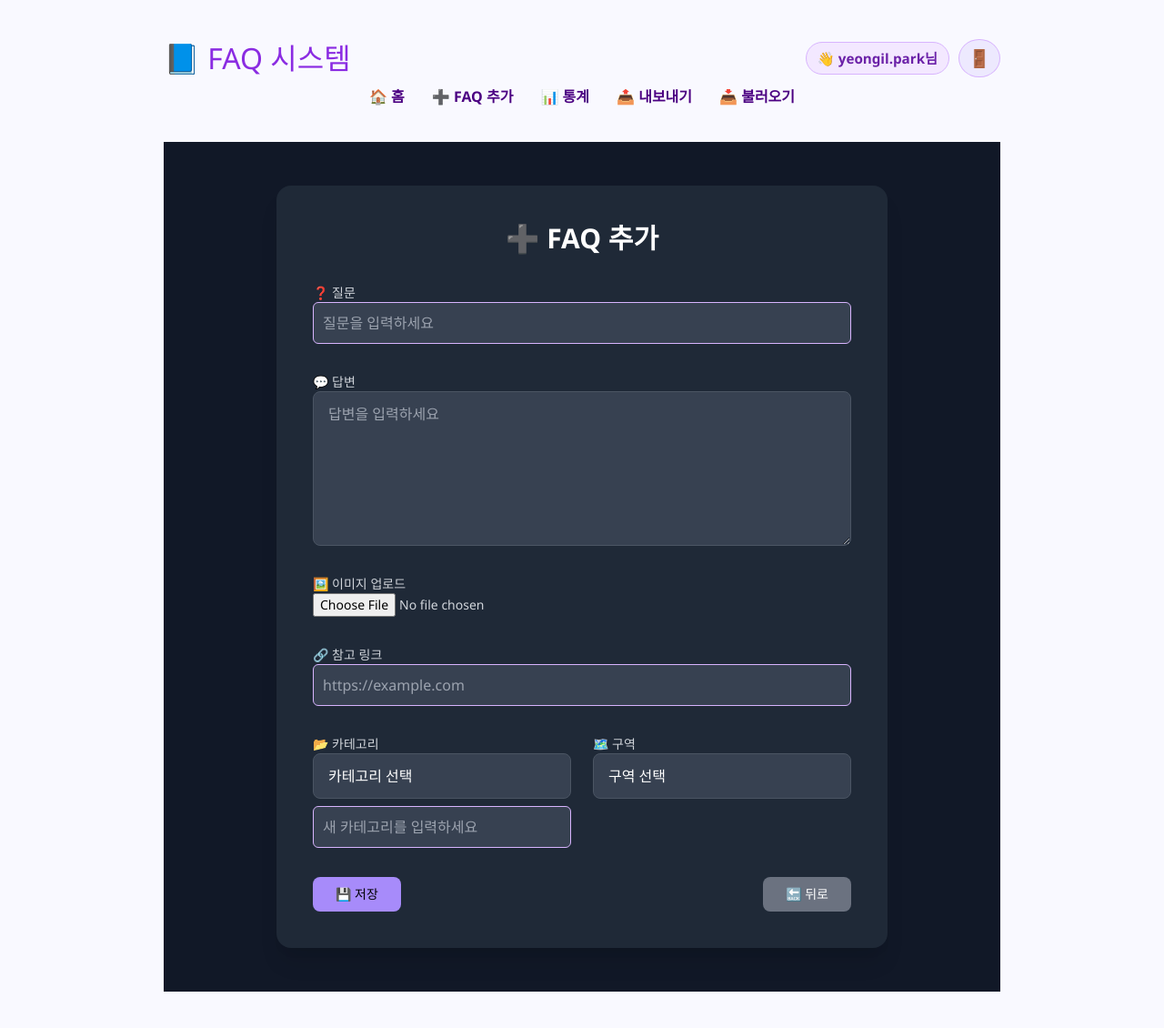
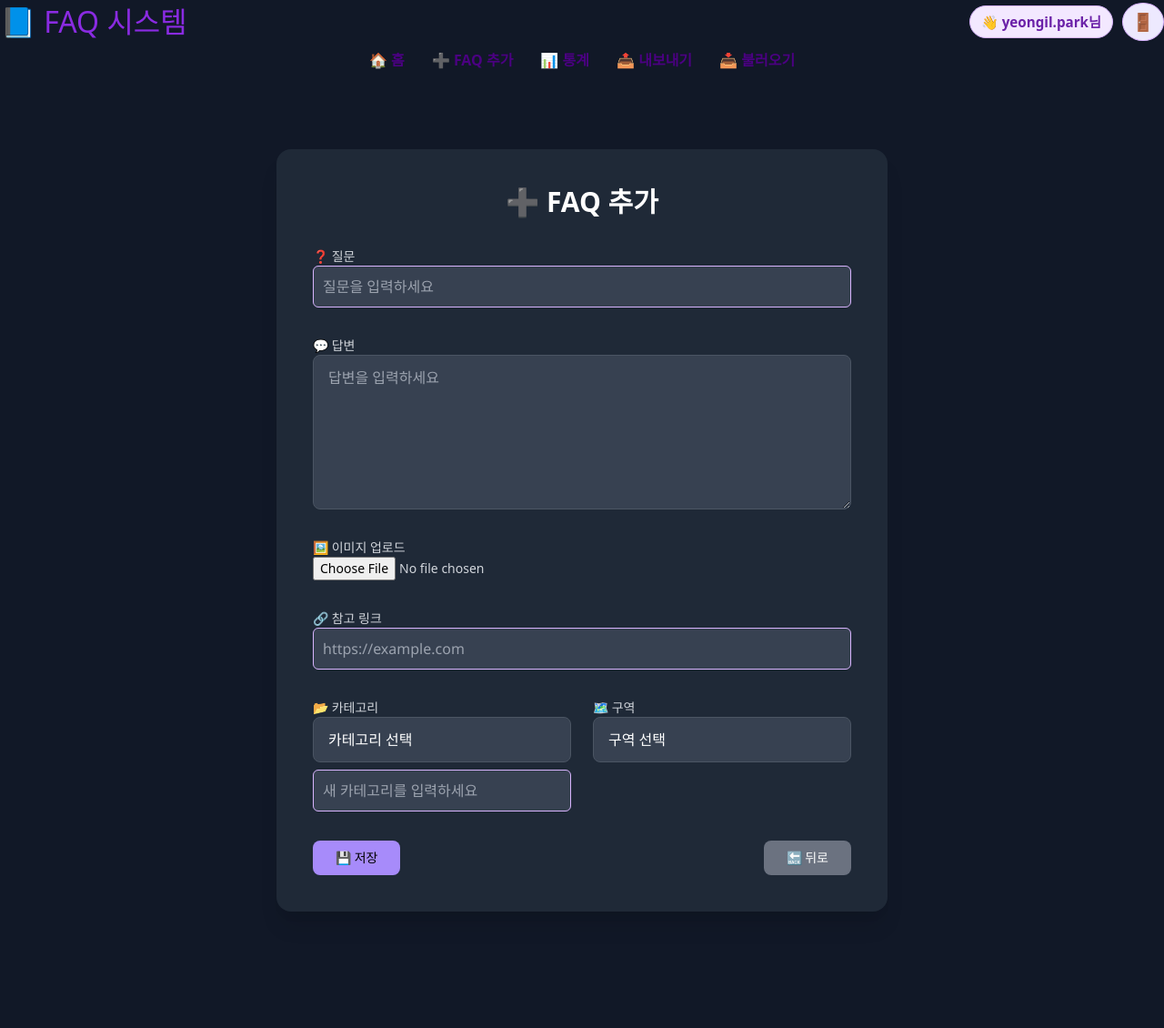
Before and after one commit to st43-hub/SV-FAQ, a Django app: page /add/ in a window 1280 px wide. Shown: the whole page at 91% size. After the commit the page ends 1002 px from the top, so only its background shows below. Run offline with Django 5.2, Linux system fonts and the light colour scheme; a user stored in the database is signed in.

Commit message:
base.thml style change.

```diff
--- a/templates/base.html
+++ b/templates/base.html
@@ -10,14 +10,6 @@
 
   <link rel="stylesheet" href="{% static 'css/faq_styles.css' %}">
   <style>
-    body {
-      font-family: "Segoe UI", sans-serif;
-      max-width: 960px;
-      margin: 0 auto;
-      padding: 40px 20px;
-      background-color: #f9f9ff;
-      color: #333;
-    }
     header {
       display: flex;
       flex-direction: column;
@@ -113,7 +105,7 @@
     }
   </style>
 </head>
-<body>
+<body class="bg-gray-900 text-gray-300 min-h-screen">
   {% if messages %}
     <div id="floating-alert">
       {% for message in messages %}
```
